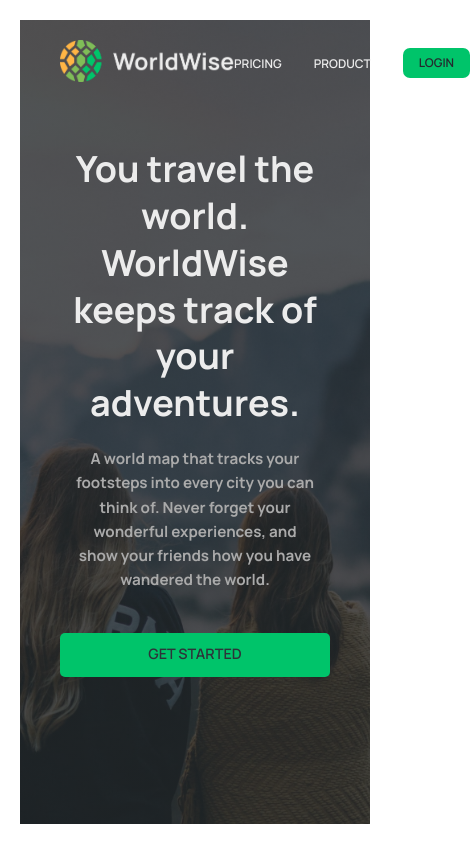
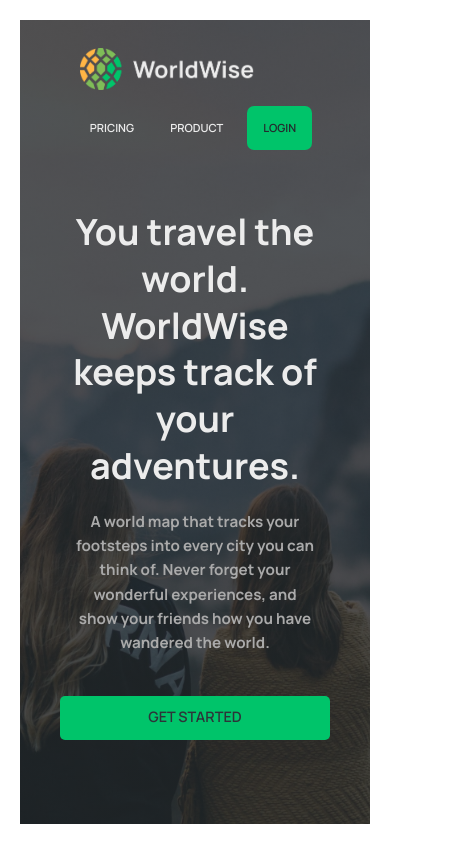
Before and after one commit to Amadou-dot/worldwise, a React (Vite) app: page / in a window 390 px wide. Shown: the whole page, 470 px wide, since content can reach past the window. Built offline with nearby package versions, Linux system fonts and the light colour scheme; what country-flag-emoji-polyfill would draw is missing.

Commit message:
Add mobile responsive styles to navigation components

```diff
--- a/src/components/AppNav.module.css
+++ b/src/components/AppNav.module.css
@@ -1,6 +1,20 @@
 .nav {
   margin-top: 3rem;
   margin-bottom: 2rem;
+}
+
+@media (max-width: 768px) {
+  .nav {
+    margin-top: 2rem;
+    margin-bottom: 1.5rem;
+  }
+}
+
+@media (max-width: 480px) {
+  .nav {
+    margin-top: 1.5rem;
+    margin-bottom: 1rem;
+  }
 }
 
 .nav ul {
@@ -8,6 +22,12 @@
   display: flex;
   background-color: var(--color-dark--2);
   border-radius: 7px;
+}
+
+@media (max-width: 480px) {
+  .nav ul {
+    flex-direction: column;
+  }
 }
 
 .nav a:link,
@@ -20,6 +40,33 @@
   font-weight: 700;
   padding: 0.5rem 2rem;
   border-radius: 5px;
+  transition: all 0.2s;
+  min-height: 44px;
+  display: flex;
+  align-items: center;
+  justify-content: center;
+}
+
+@media (max-width: 768px) {
+  .nav a:link,
+  .nav a:visited {
+    padding: 0.8rem 2rem;
+    font-size: 1.3rem;
+    min-height: 48px;
+  }
+}
+
+@media (max-width: 480px) {
+  .nav a:link,
+  .nav a:visited {
+    padding: 1rem 2rem;
+    font-size: 1.4rem;
+    min-height: 50px;
+  }
+}
+
+.nav a:hover {
+  background-color: var(--color-dark--1);
 }
 
 /* CSS Modules feature */
--- a/src/components/PageNav.module.css
+++ b/src/components/PageNav.module.css
@@ -2,6 +2,15 @@
   display: flex;
   align-items: center;
   justify-content: space-between;
+  padding: 0 2rem;
+}
+
+@media (max-width: 768px) {
+  .nav {
+    padding: 0 1rem;
+    flex-wrap: wrap;
+    gap: 1rem;
+  }
 }
 
 .nav ul {
@@ -11,6 +20,21 @@
   gap: 4rem;
 }
 
+@media (max-width: 768px) {
+  .nav ul {
+    gap: 2rem;
+    flex-wrap: wrap;
+  }
+}
+
+@media (max-width: 480px) {
+  .nav ul {
+    gap: 1.5rem;
+    width: 100%;
+    justify-content: center;
+  }
+}
+
 .nav a:link,
 .nav a:visited {
   text-decoration: none;
@@ -18,11 +42,30 @@
   text-transform: uppercase;
   font-size: 1.5rem;
   font-weight: 600;
+  padding: 0.8rem 1.2rem;
+  border-radius: 4px;
+  transition: all 0.2s;
+  min-height: 44px;
+  display: flex;
+  align-items: center;
+}
+
+@media (max-width: 768px) {
+  .nav a:link,
+  .nav a:visited {
+    font-size: 1.4rem;
+    padding: 1rem 1.5rem;
+  }
+}
+
+.nav a:hover {
+  background-color: rgba(255, 255, 255, 0.1);
 }
 
 /* CSS Modules feature */
 .nav a:global(.active) {
   color: var(--color-brand--2);
+  background-color: rgba(255, 181, 69, 0.1);
 }
 
 a.ctaLink:link,
@@ -31,4 +74,17 @@ a.ctaLink:visited {
   color: var(--color-dark--0);
   padding: 0.8rem 2rem;
   border-radius: 7px;
+  transition: all 0.2s;
 }
+
+a.ctaLink:hover {
+  background-color: var(--color-brand--1);
+}
+
+@media (max-width: 768px) {
+  a.ctaLink:link,
+  a.ctaLink:visited {
+    padding: 1rem 2rem;
+    font-size: 1.4rem;
+  }
+}
```
